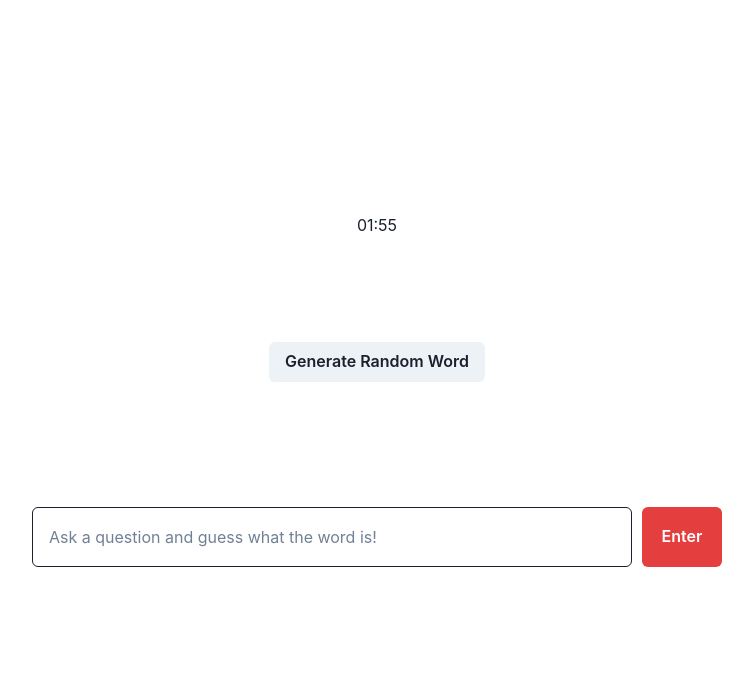
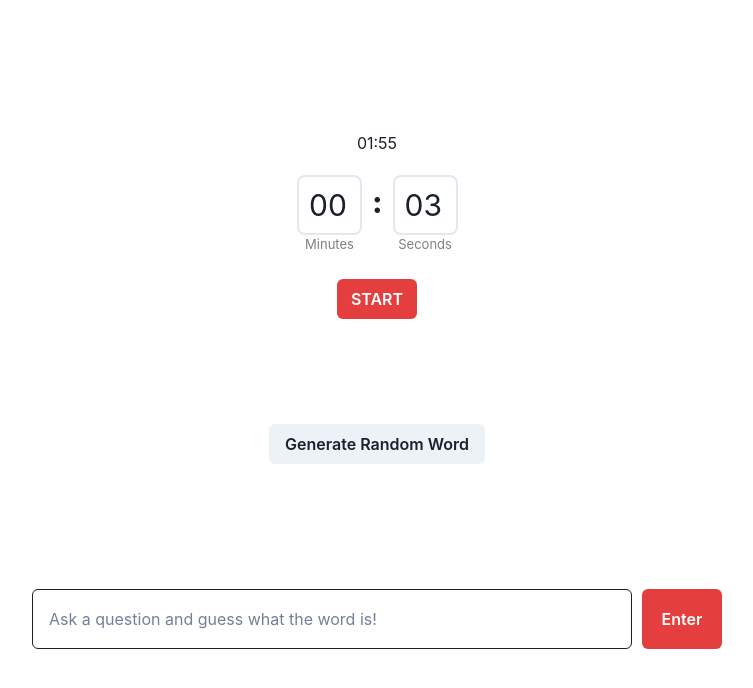
Before and after one commit to jiwonmik/SMILE-Guess-What-Game, a React (Vite) app: page / in a window 1280 px wide. Shown: the top 688 px of the page, without its empty margins (263-1016 px from the left). Built offline with nearby package versions, Linux system fonts and the light colour scheme.

Commit message:
feat: SetTimer component for setting timer 1. Two inputs: Minutes, Seconds

```diff
--- a/src/components/Instructor.tsx
+++ b/src/components/Instructor.tsx
@@ -13,6 +13,7 @@ import {
 
 import useGame from '../hooks/useGame';
 import useGuessWord from '../hooks/useGuessWord';
+import SetTimer from './SetTimer';
 
 const GuessBox = styled(motion.div)`
   display: flex;
@@ -31,6 +32,8 @@ function Instructor() {
   };
 
   return (
+    <>
+      <SetTimer />
       <GuessBox>
         {game ? (
           <>
@@ -69,6 +72,7 @@ function Instructor() {
           <Button onClick={start}>Generate Random Word</Button>
         )}
       </GuessBox>
+    </>
   );
 }
 
--- /dev/null
+++ b/src/components/SetTimer.tsx
@@ -0,0 +1,87 @@
+import { Button } from '@chakra-ui/react';
+import { useState } from 'react';
+import styled from 'styled-components';
+import useTimer from '../hooks/useTimer';
+
+const VWrapper = styled.div`
+  display: flex;
+  flex-direction: row;
+  width: 200px;
+  justify-content: space-between;
+  padding: 10px;
+`;
+
+const HWrapper = styled.div`
+  display: flex;
+  flex-direction: column;
+  width: 170px;
+  justify-content: space-between;
+  padding: 10px;
+`;
+
+const TimerInput = styled.input`
+  display: flex;
+  border-width: 2px;
+  border-radius: 8px;
+  width: 65px;
+  height: 60px;
+  padding: 10px;
+  font-size: 30px;
+`;
+
+const Text = styled.h2`
+  display: flex;
+  justify-content: center;
+  font-size: 13px;
+  margin-bottom: 5px;
+  color: grey;
+`;
+
+const SetTimer = () => {
+  const { timerOn } = useTimer();
+  const [minutes, setMinutes] = useState(0);
+  const [seconds, setSeconds] = useState(3);
+
+  const validateTime = (time: number) => {
+    return time <= 60;
+  };
+
+  return (
+    <>
+      <VWrapper>
+        <HWrapper>
+          <TimerInput
+            className="minutes"
+            type="text"
+            value={minutes < 10 ? `0${minutes}` : minutes}
+            onChange={(e) => {
+              if (validateTime(Number(e.target.value))) {
+                setMinutes(Number(e.target.value));
+              }
+            }}
+          />
+          <Text>Minutes</Text>
+        </HWrapper>
+        <h1 style={{ display: 'flex', fontSize: 30, fontWeight: 800, marginTop: 15 }}>:</h1>
+        <HWrapper>
+          <TimerInput
+            className="seconds"
+            type="text"
+            value={Number(seconds) < 10 ? `0${seconds}` : seconds}
+            onChange={(e) => {
+              if (validateTime(Number(e.target.value))) {
+                setSeconds(Number(e.target.value));
+              }
+            }}
+          />
+          <Text>Seconds</Text>
+        </HWrapper>
+      </VWrapper>
+      <Button colorScheme="red" w="80px" onClick={() => timerOn(minutes, seconds)}>
+        START
+      </Button>
+    </>
+  );
+};
+
+export default SetTimer;
```
Lines whose indentation alone changed are shown as unchanged.
